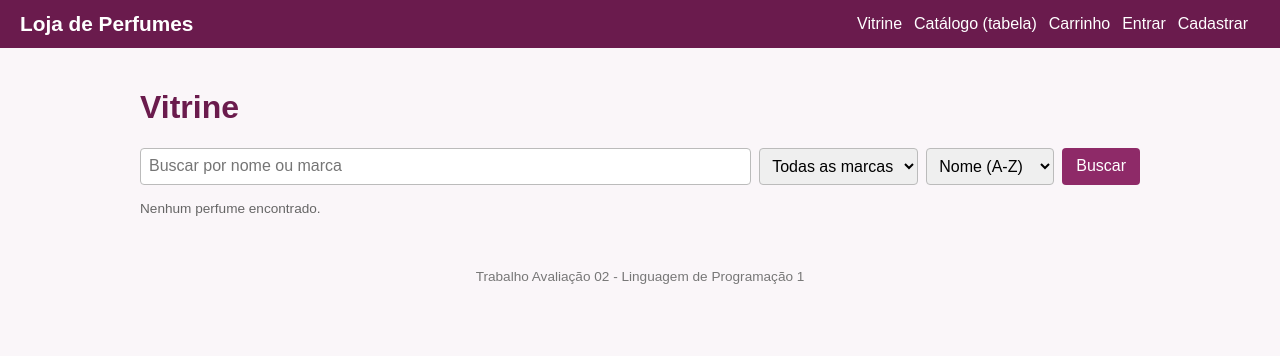
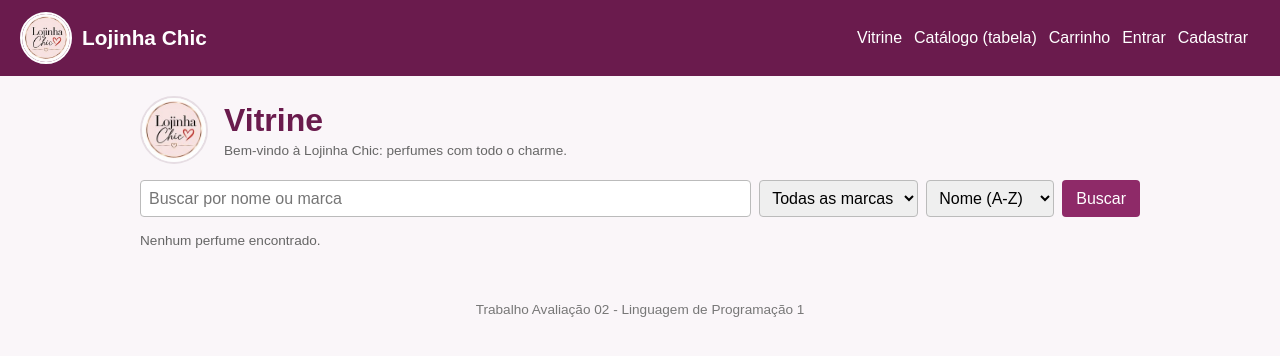
Before and after one commit to JoaoFinotiDev/Perfumes, a Node server app: page / in a window 1280 px wide. Shown: the top 356 px of the page. Run offline with Node 20, Linux system fonts and the light colour scheme; data that the repository does not hold is empty.

Commit message:
Renomeia a loja para Lojinha Chic e adiciona o logo

```diff
--- a/public/stylesheets/style.css
+++ b/public/stylesheets/style.css
@@ -6,7 +6,10 @@ a { color: #8e2a68; }
 
 .topo { background: #6a1b4d; padding: 12px 20px; display: flex; justify-content: space-between; align-items: center; flex-wrap: wrap; gap: 10px; }
 .topo a, .topo .quem { color: #fff; text-decoration: none; margin-right: 12px; }
-.topo .logo { font-size: 1.3em; font-weight: bold; }
+/* Marca da loja no topo: logo redondo ao lado do nome. A borda clara destaca o logo rosa no fundo vinho. */
+.topo .marca { display: flex; align-items: center; gap: 10px; }
+.topo .marca-logo { height: 48px; width: 48px; border-radius: 50%; object-fit: cover; border: 2px solid #fff; }
+.topo .marca-nome { font-size: 1.3em; font-weight: bold; }
 .topo nav { display: flex; align-items: center; flex-wrap: wrap; }
 
 table { width: 100%; border-collapse: collapse; background: #fff; margin: 15px 0; }
@@ -99,3 +102,9 @@ button:disabled { background: #bbb; cursor: not-allowed; }
 
 /* Foco visível para quem navega pelo teclado. */
 .card-botao:focus-visible, .vitrine-busca :focus-visible { outline: 3px solid #f0a8d6; outline-offset: 2px; }
+
+/* Cabeçalho da vitrine: logo redondo pequeno ao lado do título e da frase. */
+.vitrine-cabecalho { display: flex; align-items: center; gap: var(--espaco-2); }
+.vitrine-cabecalho h1 { margin: 0; }
+.vitrine-cabecalho p { margin: 4px 0 0; }
+.vitrine-logo { height: 64px; width: 64px; border-radius: 50%; object-fit: cover; border: 2px solid var(--cor-borda); }
--- a/views/partials/topo.ejs
+++ b/views/partials/topo.ejs
@@ -4,12 +4,18 @@
 <head>
   <meta charset="utf-8">
   <meta name="viewport" content="width=device-width, initial-scale=1">
-  <title><%= titulo %> - Loja de Perfumes</title>
+  <title><%= titulo %> - Lojinha Chic</title>
+  <%# Favicon: o mesmo logo redondo da loja aparece na aba do navegador. %>
+  <link rel="icon" href="/images/logo.jpg">
   <link rel="stylesheet" href="/stylesheets/style.css">
 </head>
 <body>
 <header class="topo">
-  <a class="logo" href="/">Loja de Perfumes</a>
+  <%# Marca da loja: logo redondo + nome, os dois levam para a vitrine (/). O alt do logo e o proprio nome. %>
+  <a class="marca" href="/">
+    <img src="/images/logo.jpg" alt="Lojinha Chic" class="marca-logo" width="48" height="48">
+    <span class="marca-nome">Lojinha Chic</span>
+  </a>
   <nav>
     <a href="/">Vitrine</a>
     <a href="/itens">Catálogo (tabela)</a>
--- a/views/vitrine.ejs
+++ b/views/vitrine.ejs
@@ -1,7 +1,14 @@
 <%# Vitrine (GET /): cards de produtos estilo marketplace, com busca, filtro por marca e ordenação.
     A view só MOSTRA: preço com desconto, marcas e ordem já chegam prontos do PerfumeService. %>
 <%- include('partials/topo', { titulo: 'Vitrine' }) %>
-<h1>Vitrine</h1>
+<%# Cabeçalho da vitrine: logo pequeno e uma frase curta de boas-vindas. %>
+<div class="vitrine-cabecalho">
+  <img src="/images/logo.jpg" alt="Lojinha Chic" class="vitrine-logo" width="64" height="64">
+  <div>
+    <h1>Vitrine</h1>
+    <p class="dica">Bem-vindo à Lojinha Chic: perfumes com todo o charme.</p>
+  </div>
+</div>
 <%# temDesconto vem do controller (pergunta à estratégia de desconto de quem está logado). %>
 <% if (temDesconto) { %><p class="destaque">Você tem 5% de desconto em todos os preços.</p><% } %>
 
```
Also changed, not shown: README.md, public/images/logo.jpg (added).
